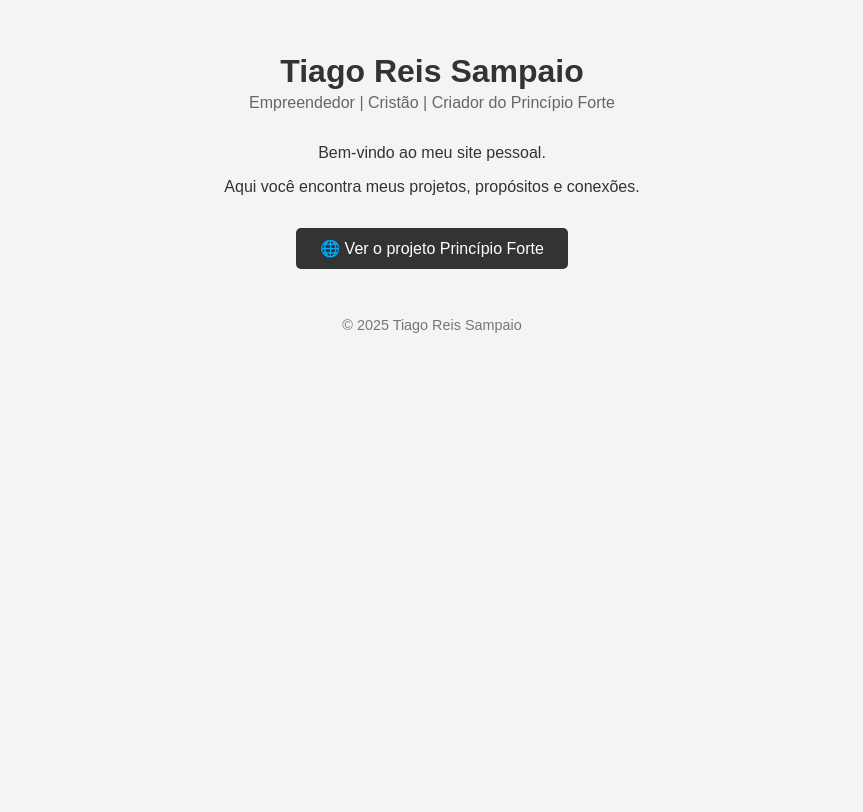
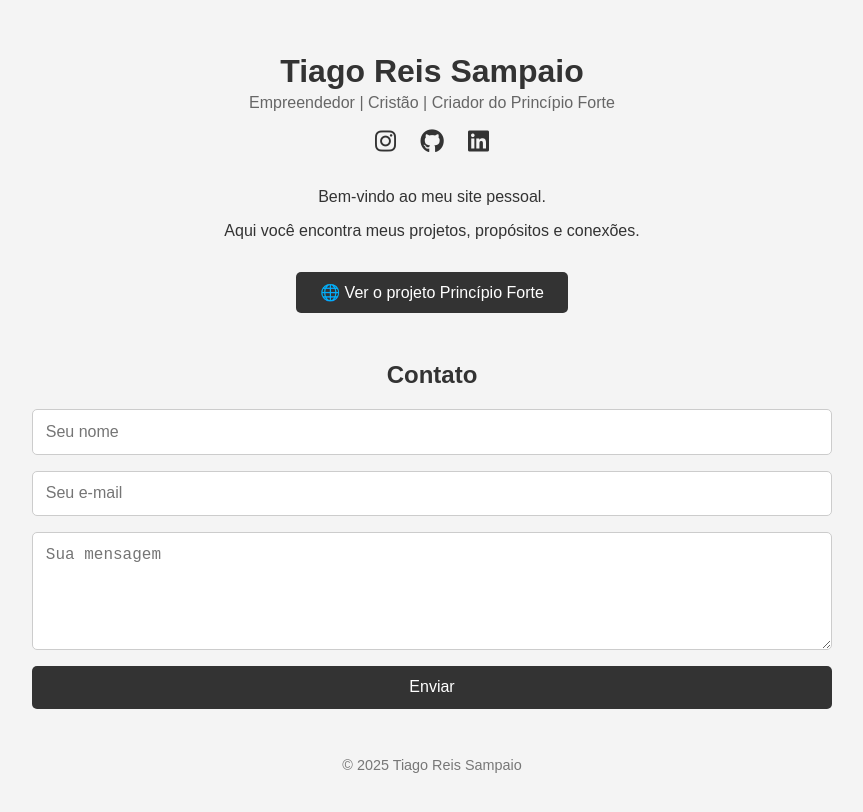
Before and after one commit to sampaioreis/sampaioreis.github.io, a plain HTML site: page index.html in a window 1280 px wide. Shown: the whole page, without its empty margins (208-1071 px from the left). Drawn offline with Linux system fonts and the light colour scheme.

Commit message:
Add files via upload

```diff
--- a/index.html
+++ b/index.html
@@ -1,21 +1,37 @@
 <!DOCTYPE html>
 <html lang="pt-BR">
 <head>
-  <meta charset="UTF-8">
-  <meta name="viewport" content="width=device-width, initial-scale=1.0">
+  <meta charset="UTF-8" />
+  <meta name="viewport" content="width=device-width, initial-scale=1.0" />
   <title>Tiago Reis Sampaio</title>
-  <link rel="stylesheet" href="style.css">
+  <link rel="stylesheet" href="style.css" />
+  <script src="https://kit.fontawesome.com/a076d05399.js" crossorigin="anonymous"></script>
 </head>
 <body>
   <div class="container">
     <header>
       <h1>Tiago Reis Sampaio</h1>
       <p>Empreendedor | Cristão | Criador do Princípio Forte</p>
+      <div class="social-icons">
+        <a href="https://instagram.com/" target="_blank"><i class="fab fa-instagram"></i></a>
+        <a href="https://github.com/sampaioreis" target="_blank"><i class="fab fa-github"></i></a>
+        <a href="https://linkedin.com/in/" target="_blank"><i class="fab fa-linkedin"></i></a>
+      </div>
     </header>
     <main>
       <p>Bem-vindo ao meu site pessoal.</p>
       <p>Aqui você encontra meus projetos, propósitos e conexões.</p>
       <a href="https://sampaioreis.github.io/principio-forte/" class="button">🌐 Ver o projeto Princípio Forte</a>
+
+      <section class="contact">
+        <h2>Contato</h2>
+        <form action="https://formspree.io/f/xzbldzzb" method="POST">
+          <input type="text" name="name" placeholder="Seu nome" required />
+          <input type="email" name="email" placeholder="Seu e-mail" required />
+          <textarea name="message" rows="5" placeholder="Sua mensagem" required></textarea>
+          <button type="submit">Enviar</button>
+        </form>
+      </section>
     </main>
     <footer>
       <p>&copy; 2025 Tiago Reis Sampaio</p>
--- a/style.css
+++ b/style.css
@@ -21,6 +21,21 @@ header p {
   color: #666;
 }
 
+.social-icons {
+  margin-top: 1rem;
+}
+
+.social-icons a {
+  margin: 0 10px;
+  font-size: 1.5rem;
+  color: #333;
+  text-decoration: none;
+}
+
+.social-icons a:hover {
+  color: #000;
+}
+
 main {
   margin-top: 2rem;
 }
@@ -39,8 +54,54 @@ main {
   background-color: #555;
 }
 
+.contact {
+  margin-top: 3rem;
+  text-align: left;
+}
+
+.contact h2 {
+  text-align: center;
+}
+
+.contact form {
+  display: flex;
+  flex-direction: column;
+}
+
+.contact input,
+.contact textarea {
+  margin-bottom: 1rem;
+  padding: 0.8rem;
+  border: 1px solid #ccc;
+  border-radius: 5px;
+  font-size: 1rem;
+}
+
+.contact button {
+  padding: 0.8rem;
+  background-color: #333;
+  color: white;
+  border: none;
+  border-radius: 5px;
+  font-size: 1rem;
+  cursor: pointer;
+}
+
+.contact button:hover {
+  background-color: #555;
+}
+
 footer {
   margin-top: 3rem;
   font-size: 0.9rem;
   color: #777;
 }
+
+@media (max-width: 600px) {
+  .container {
+    padding: 1rem;
+  }
+  .social-icons a {
+    font-size: 1.2rem;
+  }
+}
```
